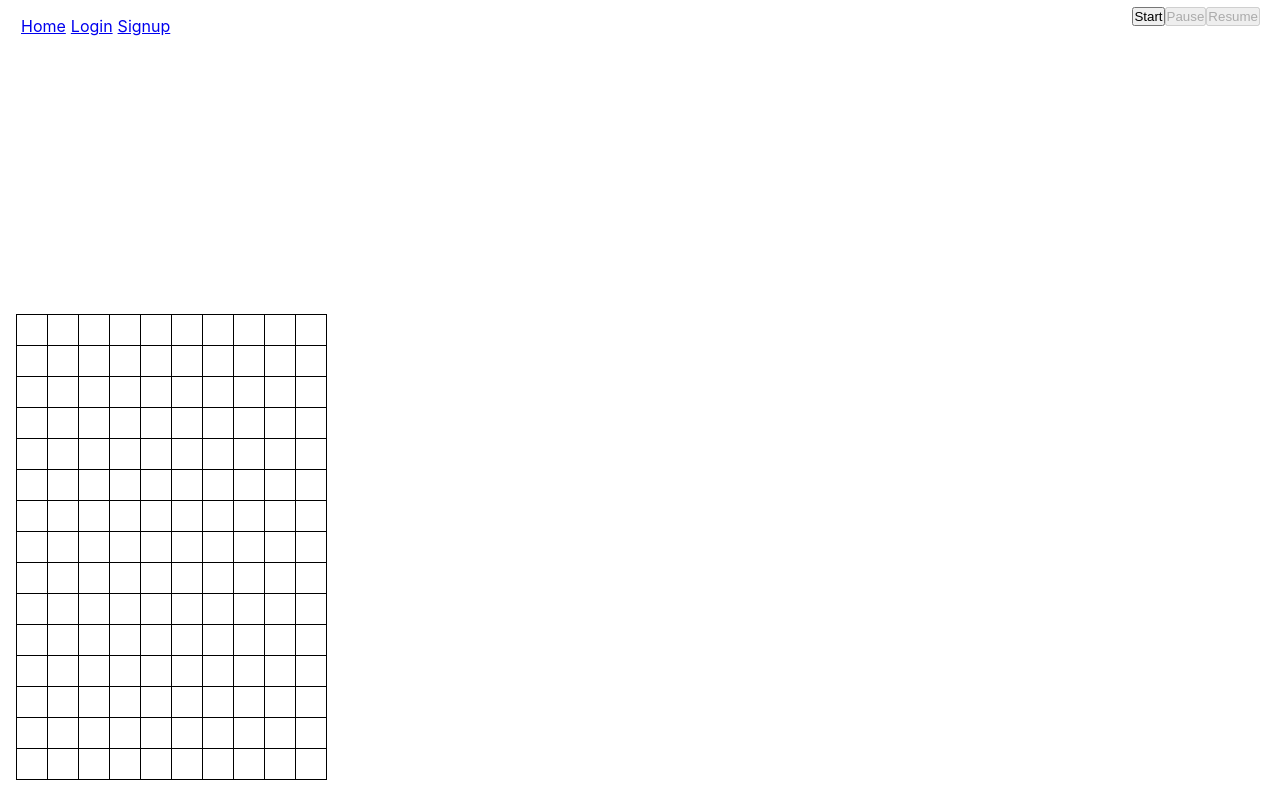
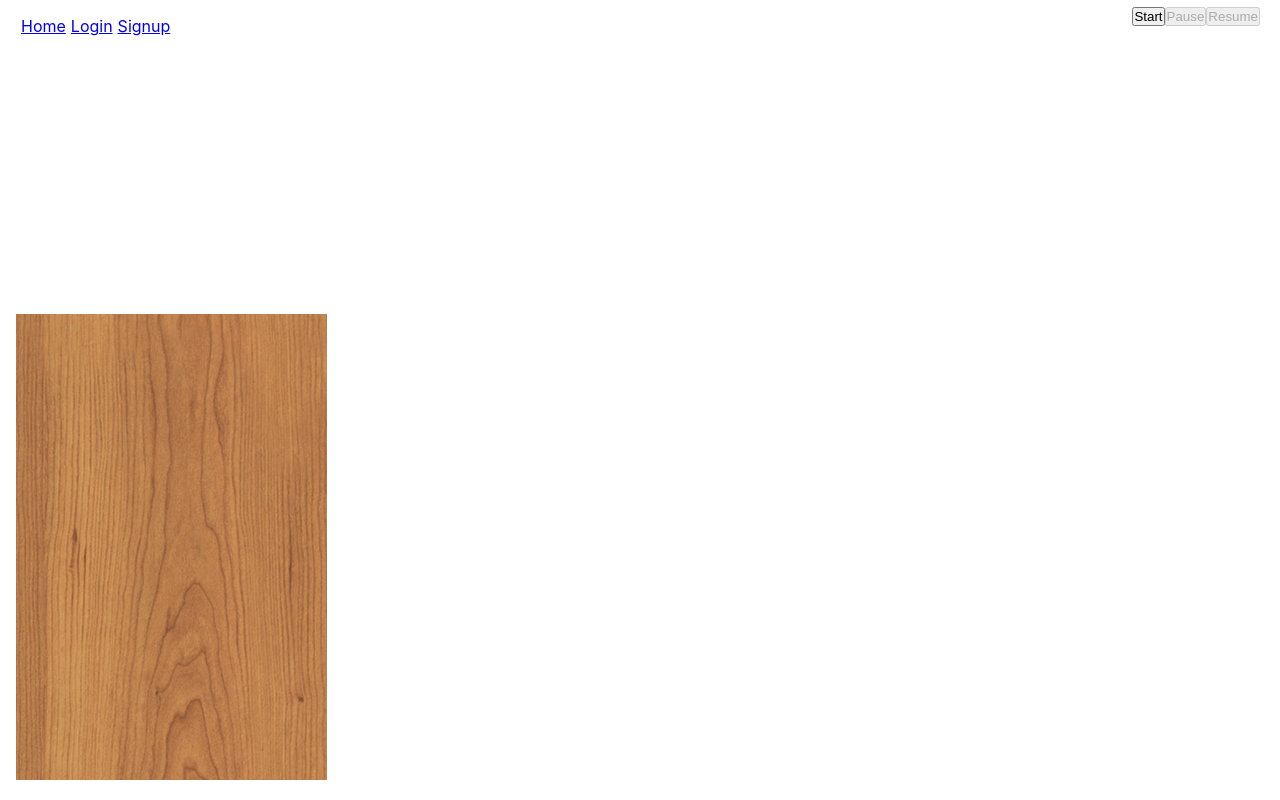
Before and after one commit to cosilayton/426FinalProject, a React (Create React App) app: page /game in a window 1280 px wide. Built offline with nearby package versions, Linux system fonts and the light colour scheme; no server answers.

Commit message:
wooden background for the game board

```diff
--- a/src/Game.js
+++ b/src/Game.js
@@ -21,7 +21,8 @@ const SHAPE_TYPES = Object.keys(SHAPES);
 const BOARD_WIDTH = 10;
 const BOARD_HEIGHT = 15;
 
-const TICK_EVERY_MS = 1500;
+//const TICK_EVERY_MS = 1500;
+const TICK_EVERY_MS = 500;
 const BLANK_SPACE = ' ';
 
 const EMPTY_BOARD = () => {
@@ -69,7 +70,7 @@ class Game extends React.Component {
 
     // Color of a new shape
     randomColor() {
-        return 1 + getRandomInt(COLORS_COUNT - 1);
+        return 1 + getRandomInt(COLORS_COUNT);
     }
 
     // Calculate initial x coord for a new shape, starting from 0.
@@ -251,7 +252,7 @@ class Game extends React.Component {
             resume: paused
         };
         return (
-            <div>
+            <div className='game'>
                 <div className='controls'>
                     <button onClick={this.start} disabled={!can.start}>
                         Start
@@ -263,7 +264,7 @@ class Game extends React.Component {
                         Resume
                     </button>
                 </div>
-                <table className='board'>
+                <table className='board' style={{ backgroundImage: 'url(/wood2.png)' }}>
                   <tbody>
                     {board.map((row, j) => (
                         <tr key={j}>{row.map((color, i) => (<td key={i} className={`c${color}`}></td>))}</tr>
--- a/src/index.css
+++ b/src/index.css
@@ -31,17 +31,26 @@ code {
   right: 20px;
 }
 
+
 table.board {
   border-collapse: collapse;
   position: absolute;
   margin: auto;
   bottom: 20px;
+  background-repeat: repeat;
 }
 
 table.board td {
-  border: 1px solid black;
   height: 30px;
   width: 30px;
+  border: 1px solid transparent;
+}
+
+table.board td.c1,
+table.board td.c2,
+table.board td.c3,
+table.board td.c4 {
+  border-color: black !important;
 }
 
 table.board td.c1 { background-color: yellow; }
```
Also changed, not shown: public/wood1.png (added), public/wood2.png (added).
